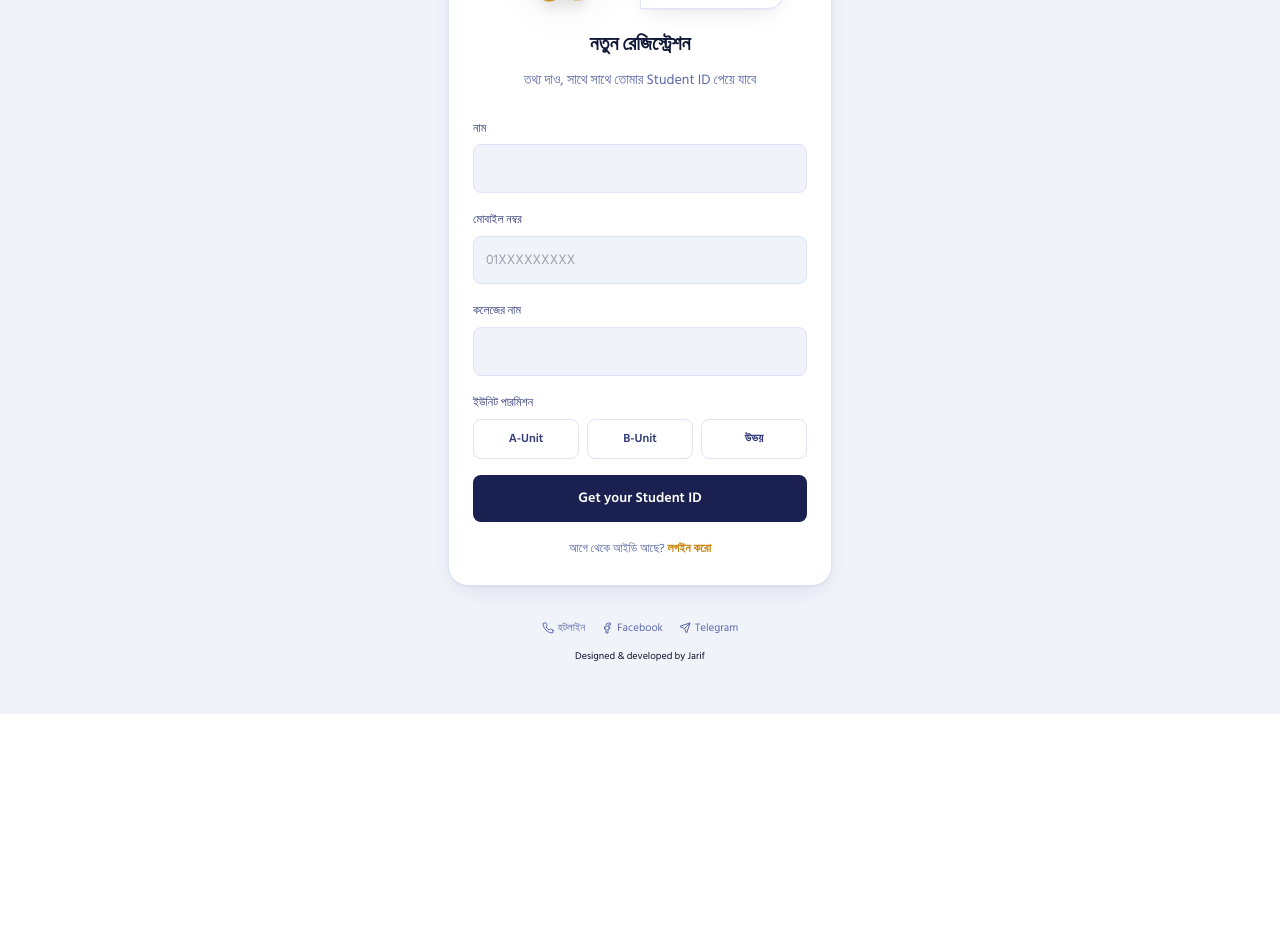
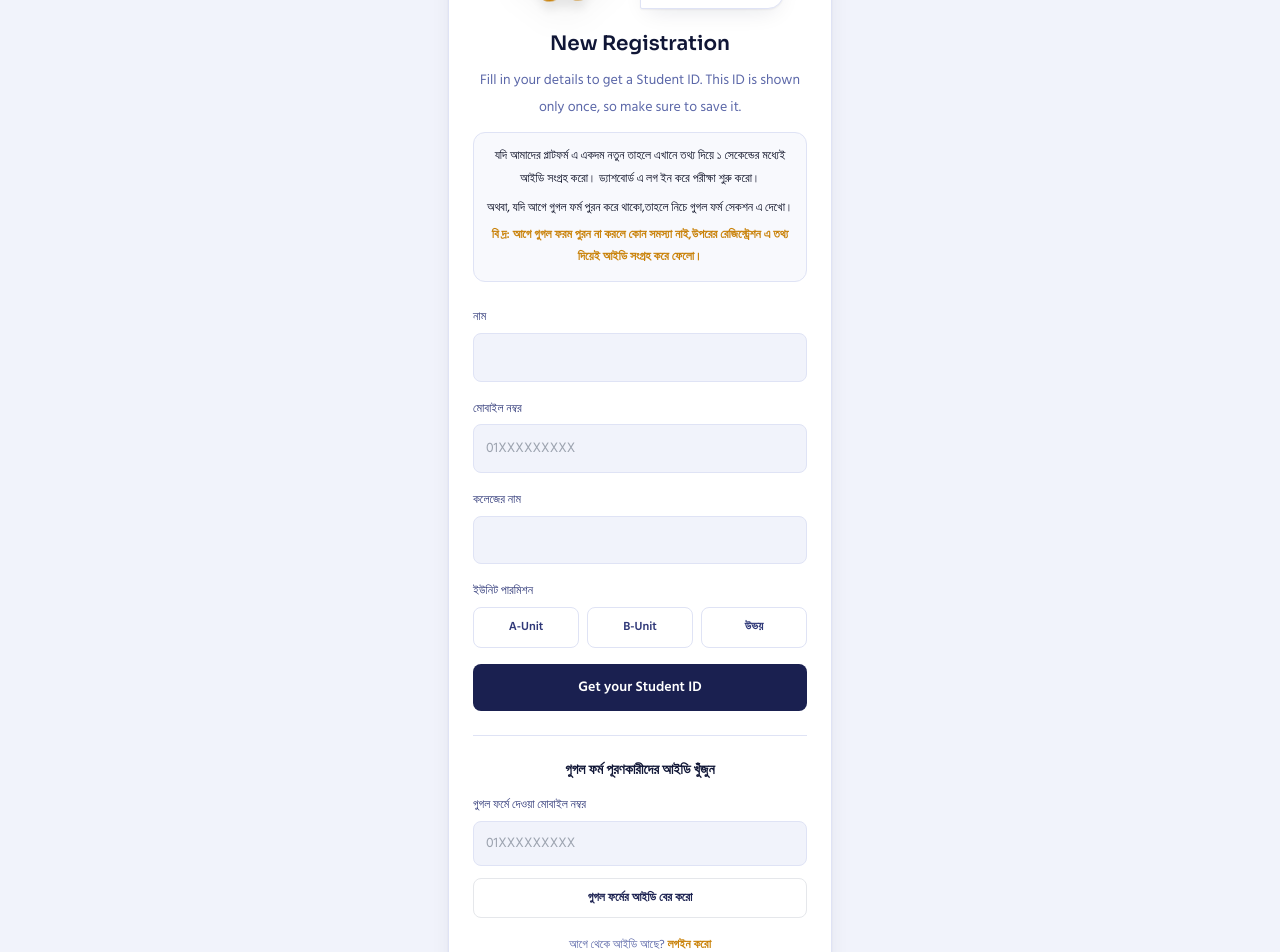
Before and after one commit to dreamersacademia/sust-admission-prep, a Next.js app: page /register in a window 1280 px wide. Shown: the part 180-1132 px from the top of the page. Before the commit the page ends 894 px from the top, so only its background shows below. Built offline with nearby package versions, Linux system fonts and the light colour scheme.

Commit message:
register page update

```diff
--- a/app/register/page.jsx
+++ b/app/register/page.jsx
@@ -20,6 +20,9 @@ export default function RegisterPage() {
   const [loading, setLoading] = useState(false);
   const [generatedId, setGeneratedId] = useState("");
   const [copied, setCopied] = useState(false);
+  const [searchPhone, setSearchPhone] = useState("");
+  const [searchLoading, setSearchLoading] = useState(false);
+  const [searchError, setSearchError] = useState("");
 
   const needsTrack = unitPermission === "B_ONLY" || unitPermission === "BOTH";
 
@@ -64,7 +67,33 @@ export default function RegisterPage() {
     setCopied(true);
     setTimeout(() => setCopied(false), 2000);
   }
+function handleGoogleFormLookup(e) {
+    e.preventDefault();
+    setSearchError("");
 
+    if (!/^01[3-9]\d{8}$/.test(searchPhone)) {
+      setSearchError("সঠিক ১১ ডিজিটের মোবাইল নম্বর দাও।");
+      return;
+    }
+
+    setSearchLoading(true);
+
+
+    const APPS_SCRIPT_URL = "https://script.google.com/macros/s/AKfycbz-RDGntWVMPk08Ihgh-W51SoYKXRJmoVhDMFLct8HreKZV3qZOP7gU-gMlMIW2p15kpw/exec";
+
+    fetch(`${APPS_SCRIPT_URL}?phone=${searchPhone}`)
+      .then(async (res) => {
+        const data = await res.json();
+        if (data.success && data.studentId) {
+          setGeneratedId(data.studentId);
+        } else {
+
+          throw new Error(data.message || "আইডি পাওয়া যায়নি।");
+        }
+      })
+      .catch((err) => setSearchError(err.message))
+      .finally(() => setSearchLoading(false));
+  }
   // Success screen — the ID is shown here ONCE, same rule as the admin
   // bulk-uploader. There's no "look it up again" page anywhere.
   if (generatedId) {
@@ -119,12 +148,22 @@ export default function RegisterPage() {
           <Mascot mood="idle" size="lg" />
         </div>
         <h1 className="font-display text-xl font-semibold text-center text-ink-900 dark:text-white">
-          নতুন রেজিস্ট্রেশন
+          New Registration
         </h1>
         <p className="mt-1 text-center text-sm text-ink-400" lang="bn">
-          তথ্য দাও, সাথে সাথে তোমার Student ID পেয়ে যাবে
+          Fill in your details to get a Student ID. This ID is shown only once, so make sure to save it.
         </p>
-
+        <div className="mt-3 rounded-xl border border-ink-100 bg-ink-50/50 p-3 text-center text-xs text-ink-500 dark:border-ink-800 dark:bg-ink-950/50 dark:text-ink-400" lang="bn">
+          <p className="font-medium text-ink-700 dark:text-ink-200">
+            যদি আমাদের প্লাটফর্ম এ একদম নতুন তাহলে এখানে তথ্য দিয়ে ১ সেকেন্ডের মধ্যেই আইডি সংগ্রহ করো। ড্যাশবোর্ড এ লগ ইন করে পরীক্ষা শুরু করো।
+          </p>
+          <p className="mt-1.5">
+            অথবা, যদি আগে গুগল ফর্ম পুরন করে থাকো,তাহলে নিচে গুগল ফর্ম সেকশন এ দেখো।
+          </p>
+          <p className="mt-1 font-semibold text-marigold-600 dark:text-marigold-400">
+            বি দ্র: আগে গুগল ফরম পুরন না করলে কোন সমস্যা নাই,উপরের রেজিস্ট্রেশন এ তথ্য দিয়েই আইডি সংগ্রহ করে ফেলো।
+          </p>
+        </div>
         <form onSubmit={handleSubmit} className="mt-6 space-y-4">
           <label className="block">
             <span className="mb-1 block text-xs font-medium text-ink-600 dark:text-ink-100">নাম</span>
@@ -192,8 +231,9 @@ export default function RegisterPage() {
               </span>
               <div className="flex gap-2">
                 {[
-                  { key: "science", label: "সাইন্স" },
-                  { key: "humanities_commerce", label: "মানবিক + ব্যবসায়" },
+                  { key: "science", label: "Science" },
+                  { key: "humanities_commerce", label: "Humanities" },
+                  { key: "humanities_commerce", label: "Business" },
                 ].map(({ key, label }) => (
                   <button
                     key={key}
@@ -227,6 +267,43 @@ export default function RegisterPage() {
             {loading ? "generating..." : "Get your Student ID"}
           </button>
         </form>
+        {/* গুগল ফর্ম আইডি রিকভারি সেকশন */}
+        <div className="mt-6 border-t border-ink-100 pt-5 dark:border-ink-800">
+          <h2 className="text-center font-display text-sm font-semibold text-ink-900 dark:text-white">
+            গুগল ফর্ম পূরণকারীদের আইডি খুঁজুন
+          </h2>
+          <form onSubmit={handleGoogleFormLookup} className="mt-3 space-y-3">
+            <label className="block">
+              <span className="mb-1 block text-xs font-medium text-ink-600 dark:text-ink-100">
+                গুগল ফর্মে দেওয়া মোবাইল নম্বর
+              </span>
+              <input
+                type="tel"
+                inputMode="numeric"
+                placeholder="01XXXXXXXXX"
+                value={searchPhone}
+                onChange={(e) => setSearchPhone(e.target.value.trim())}
+                maxLength={11}
+                className="w-full rounded-lg border border-ink-100 bg-ink-50 px-3 py-2 text-sm outline-none dark:border-ink-700 dark:bg-ink-950"
+                required
+              />
+            </label>
+
+            {searchError && (
+              <p className="flex items-center gap-1.5 text-xs text-danger" role="alert">
+                <AlertCircle size={13} /> {searchError}
+              </p>
+            )}
+
+            <button
+              type="submit"
+              disabled={searchLoading}
+              className="w-full rounded-lg border border-ink-200 bg-transparent py-2 text-xs font-semibold text-ink-800 transition hover:bg-ink-50 dark:border-ink-700 dark:text-white dark:hover:bg-ink-800 disabled:opacity-60"
+            >
+              {searchLoading ? "খুঁজা হচ্ছে..." : "গুগল ফর্মের আইডি বের করো"}
+            </button>
+          </form>
+        </div>
 
         <p className="mt-4 text-center text-xs text-ink-400" lang="bn">
           আগে থেকে আইডি আছে?{" "}
```
